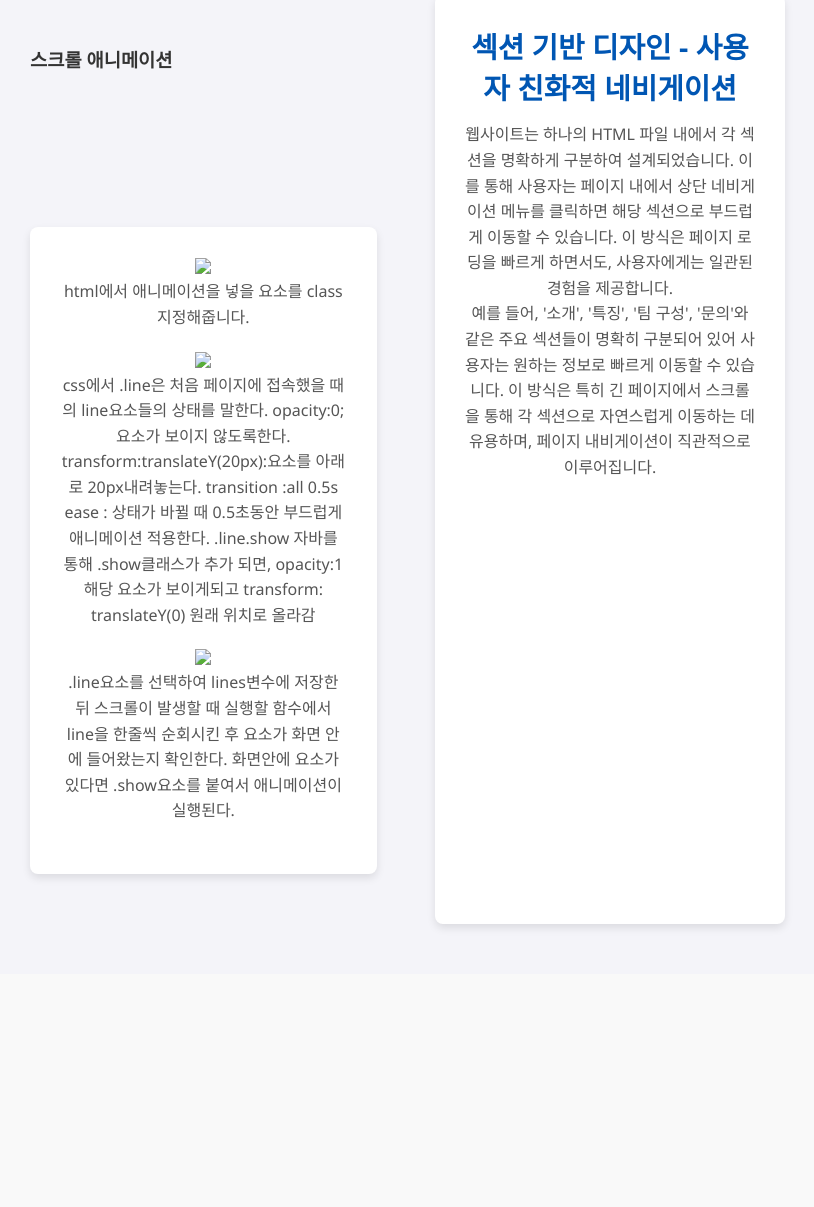
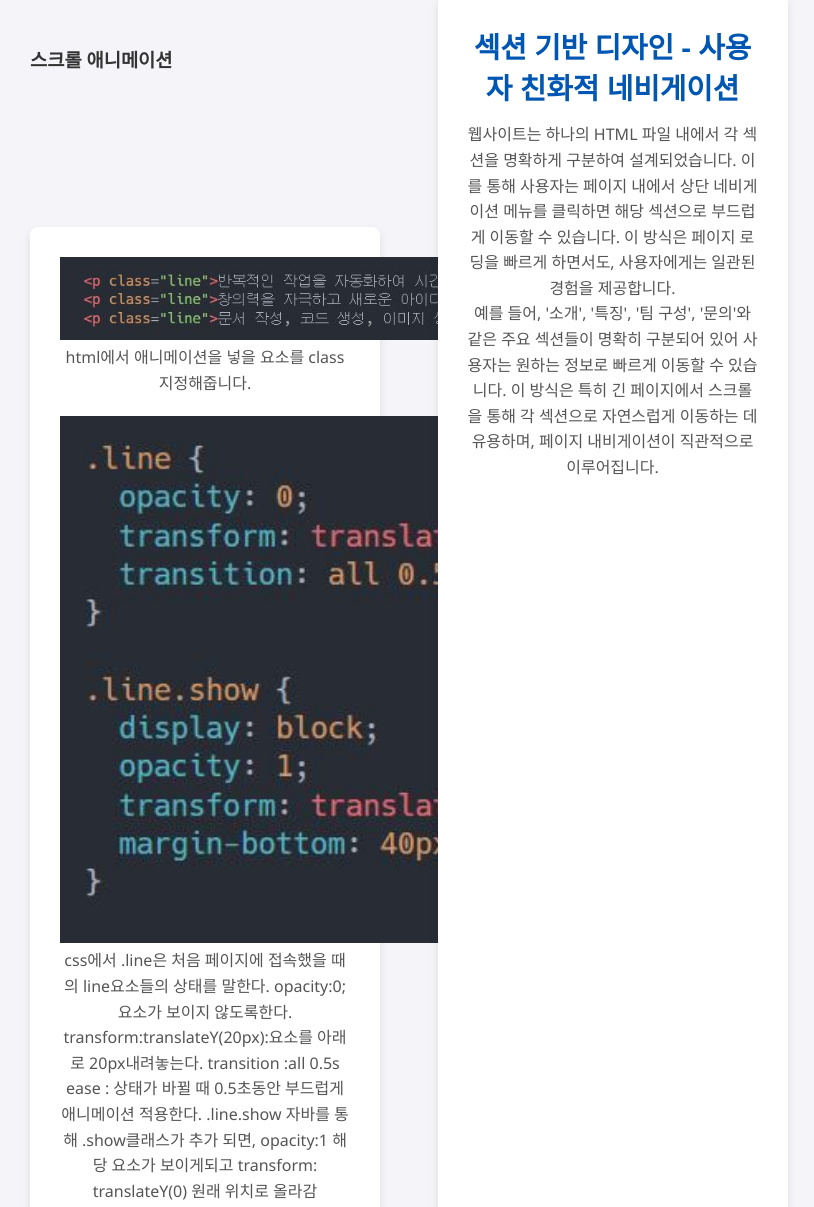
Before and after one commit to minyeong0125/teamproject, a plain HTML site: page code.html in a window 1280 px wide. Shown: the part 789-1996 px from the top of the page, without its empty margins (30-844 px from the left). Before the commit the page ends 1763 px from the top, so only its background shows below. Drawn offline with Linux system fonts and the light colour scheme.

Commit message:
Update code.html

```diff
--- a/code.html
+++ b/code.html
@@ -94,9 +94,9 @@
             </div>
             <div class="tech-card">
               <!-- html -->
-              <img src="/image/스크롤html.JPG" width="600" />
+              <img src="스크롤html.JPG" width="600" />
               <p>html에서 애니메이션을 넣을 요소를 class지정해줍니다.</p>
-              <img src="/image/스크롤css.JPG" width="600" />
+              <img src="스크롤css.JPG" width="600" />
               <p>
                 css에서 .line은 처음 페이지에 접속했을 때의 line요소들의 상태를
                 말한다. opacity:0; 요소가 보이지 않도록한다.
@@ -106,7 +106,7 @@
                 되면, opacity:1 해당 요소가 보이게되고 transform: translateY(0)
                 원래 위치로 올라감
               </p>
-              <img src="/image/스크롤js.JPG" width="600" />
+              <img src="스크롤js.JPG" width="600" />
               <p>
                 .line요소를 선택하여 lines변수에 저장한 뒤 스크롤이 발생할 때
                 실행할 함수에서 line을 한줄씩 순회시킨 후 요소가 화면 안에
```
